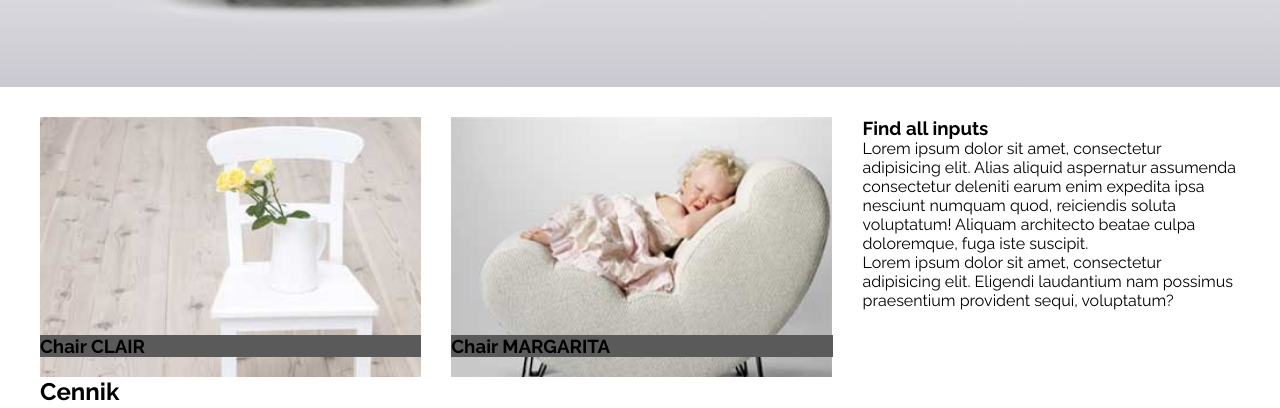
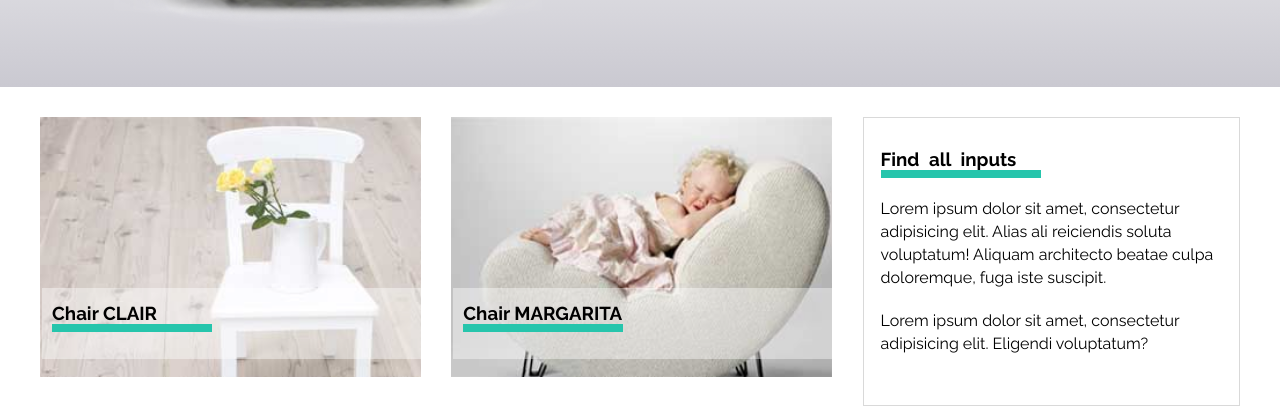
Before and after one commit to PatrykRudzinski/Sit_on_chair, a plain HTML site: page index.html in a window 1280 px wide. Shown: the part 533-941 px from the top of the page. Drawn offline with Linux system fonts and the light colour scheme.

Commit message:
skonczona oferta

```diff
--- a/css/style.css
+++ b/css/style.css
@@ -186,6 +186,7 @@ img {
 /*-----------------------------------------------------------------
     Offert
 -----------------------------------------------------------------*/
+
 .offert .container {
     margin-top: 30px;
 }
@@ -204,25 +205,54 @@ img {
     width: 101%;
 }
 
-.offert-item-img div {
+.offert .column h3::after {
+    content: '';
+    display: table;
     position: absolute;
-    padding: 0 13px 0 17px;
-    width: 100%;
-    bottom: 20px;
-    left: 0;
-}
-
-.offert-item-img h3 {
-    background-color: #5b5a5a;
-    height: 100%;
-    width: 100%;
+    height: 8px;
+    width: 160px;
+    background-color: #26C5AC;
 }
 
 .offert .column h3 > span {
     text-transform: uppercase;
 }
 
+.offert-item-img div {
+    position: absolute;
+    padding: 0 13px 0 19px;
+    width: 100%;
+    bottom: 18px;
+    left: 0;
+}
 
-.offert-inputs {
+.offert-item-img h3 {
+    background-color: rgba(255,255,255,0.4);
+    height: 100%;
+    width: 100%;
+    padding: 14px 0 35px 10px;
+    position: relative;
+}
 
+.offert-inputs div {
+    border: 1px solid #d9d9d9;
 }
+
+.offert-inputs h3 {
+    margin: 30px 0 27px 17px;
+    word-spacing: 5px;
+}
+
+.offert-inputs p {
+    line-height: 23px;
+    margin: 20px 0 0 17px;
+    font-size: 16px;
+}
+
+.offert-inputs p:last-child {
+    margin-bottom: 50px;
+}
+
+/*-----------------------------------------------------------------
+    Price
+-----------------------------------------------------------------*/
--- a/index.html
+++ b/index.html
@@ -56,18 +56,20 @@
         <article class="offert">
             <div class="container">
                 <div class="layout-3-cols">
-                    <div class="column offert-item-img offert-clair">
+                    <div class="column offert-item-img">
                         <img src="images/box1_img.jpg" alt="">
                         <div><h3>Chair <span>Clair</span></h3></div>
                     </div>
-                    <div class="column offert-item-img offert-margarita">
+                    <div class="column offert-item-img">
                         <img src="images/box2_img.jpg" alt="">
                         <div><h3>Chair <span>Margarita</span></h3></div>
                     </div>
                     <div class="column offert-inputs">
-                        <h3>Find all inputs</h3>
-                        <p>Lorem ipsum dolor sit amet, consectetur adipisicing elit. Alias aliquid aspernatur assumenda consectetur deleniti earum enim expedita ipsa nesciunt numquam quod, reiciendis soluta voluptatum! Aliquam architecto beatae culpa doloremque, fuga iste suscipit.</p>
-                        <p>Lorem ipsum dolor sit amet, consectetur adipisicing elit. Eligendi laudantium nam possimus praesentium provident sequi, voluptatum?</p>
+                        <div>
+                            <h3>Find all inputs</h3>
+                            <p>Lorem ipsum dolor sit amet, consectetur adipisicing elit. Alias ali reiciendis soluta voluptatum! Aliquam architecto beatae culpa doloremque, fuga iste suscipit.</p>
+                            <p>Lorem ipsum dolor sit amet, consectetur adipisicing elit. Eligendi voluptatum?</p>
+                        </div>
                     </div>
                 </div>
             </div>
```
